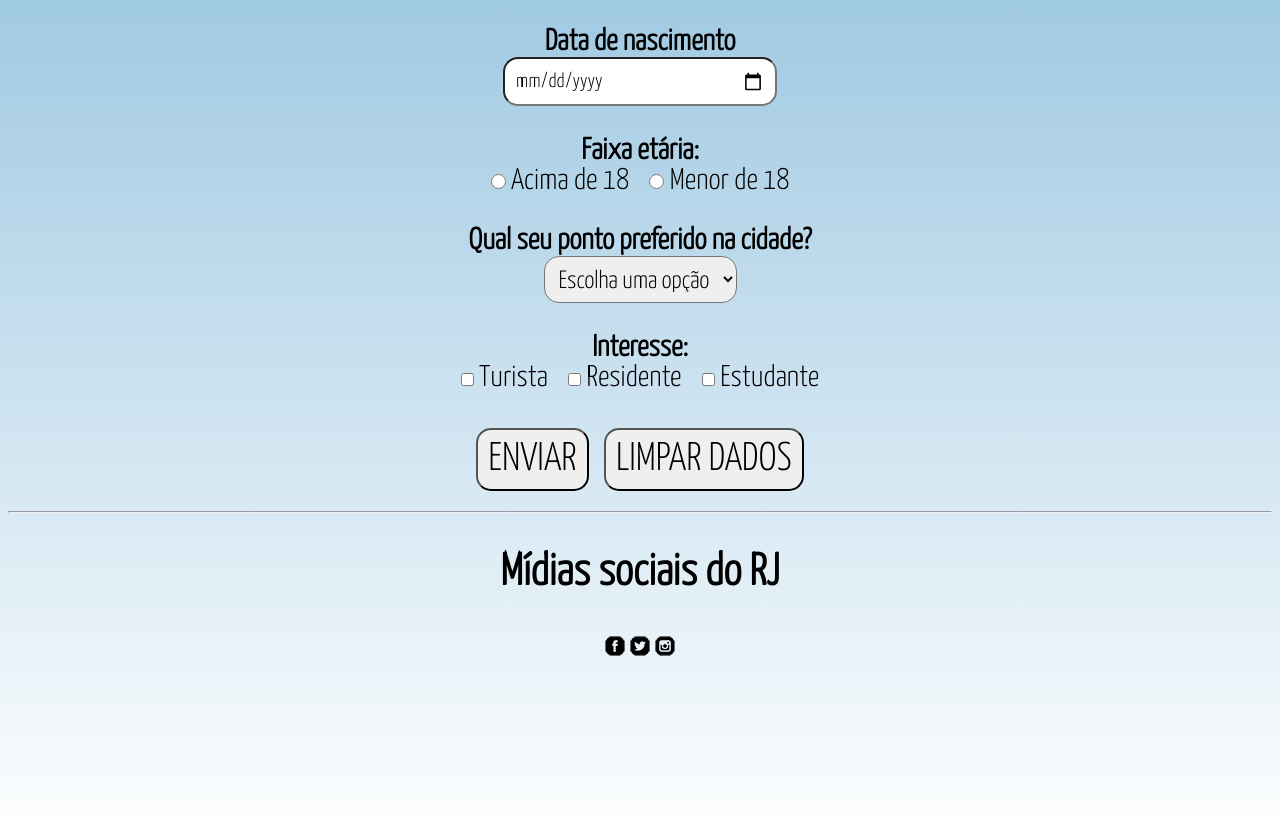
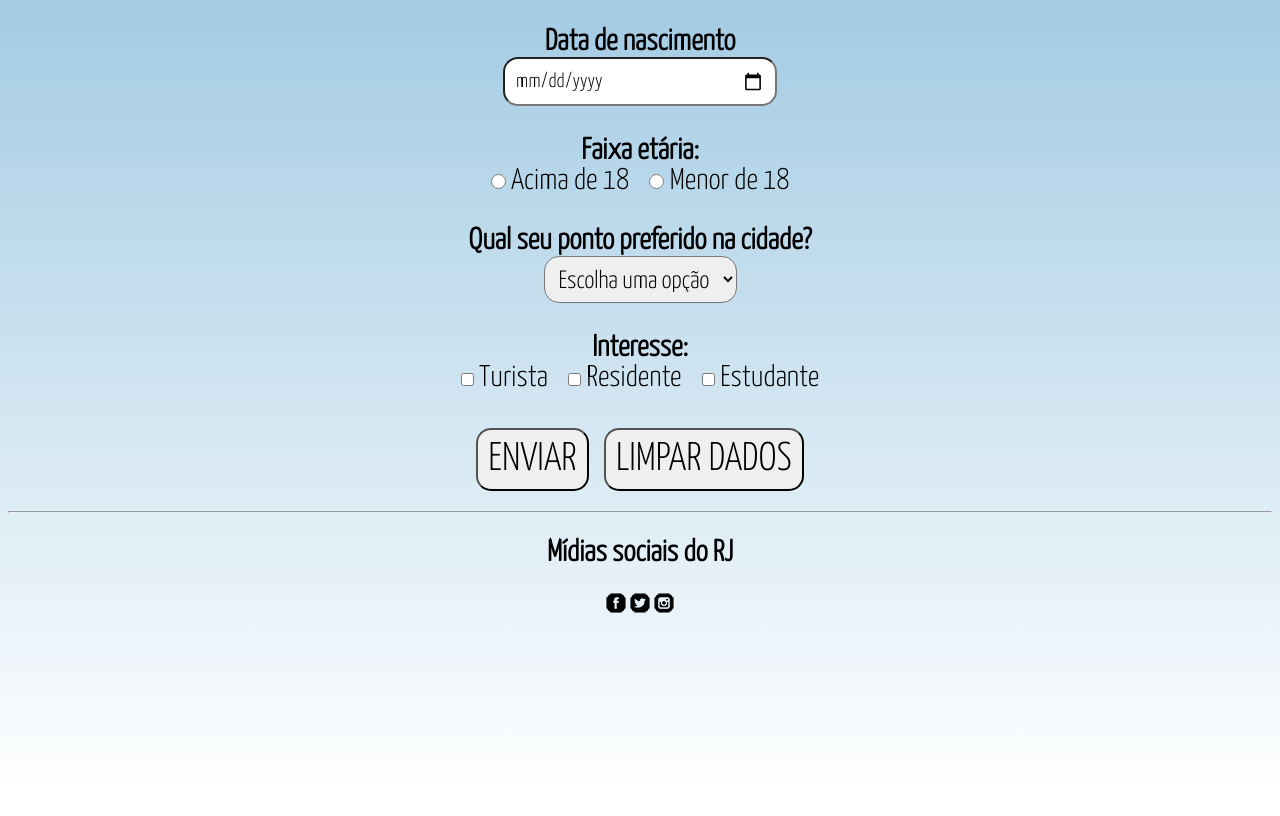
Before and after one commit to marciayano/checkpoint2, a plain HTML site: page pagina2.html in a window 1280 px wide. Shown: the part 471-1287 px from the top of the page. After the commit the page ends 1264 px from the top, so only its background shows below. Drawn offline with Linux system fonts and the light colour scheme; grey boxes are pictures that could not be loaded.

Commit message:
css footer

```diff
--- a/css/style.css
+++ b/css/style.css
@@ -85,3 +85,10 @@ button:hover{
     transform: scale(1.1);
     background-color: rgba(100, 132, 163, 0.705);
 }
+
+footer{
+    font-family: 'Yanone Kaffeesatz', sans-serif;
+    font-size: 20px;
+    text-align: center;
+
+}
```
